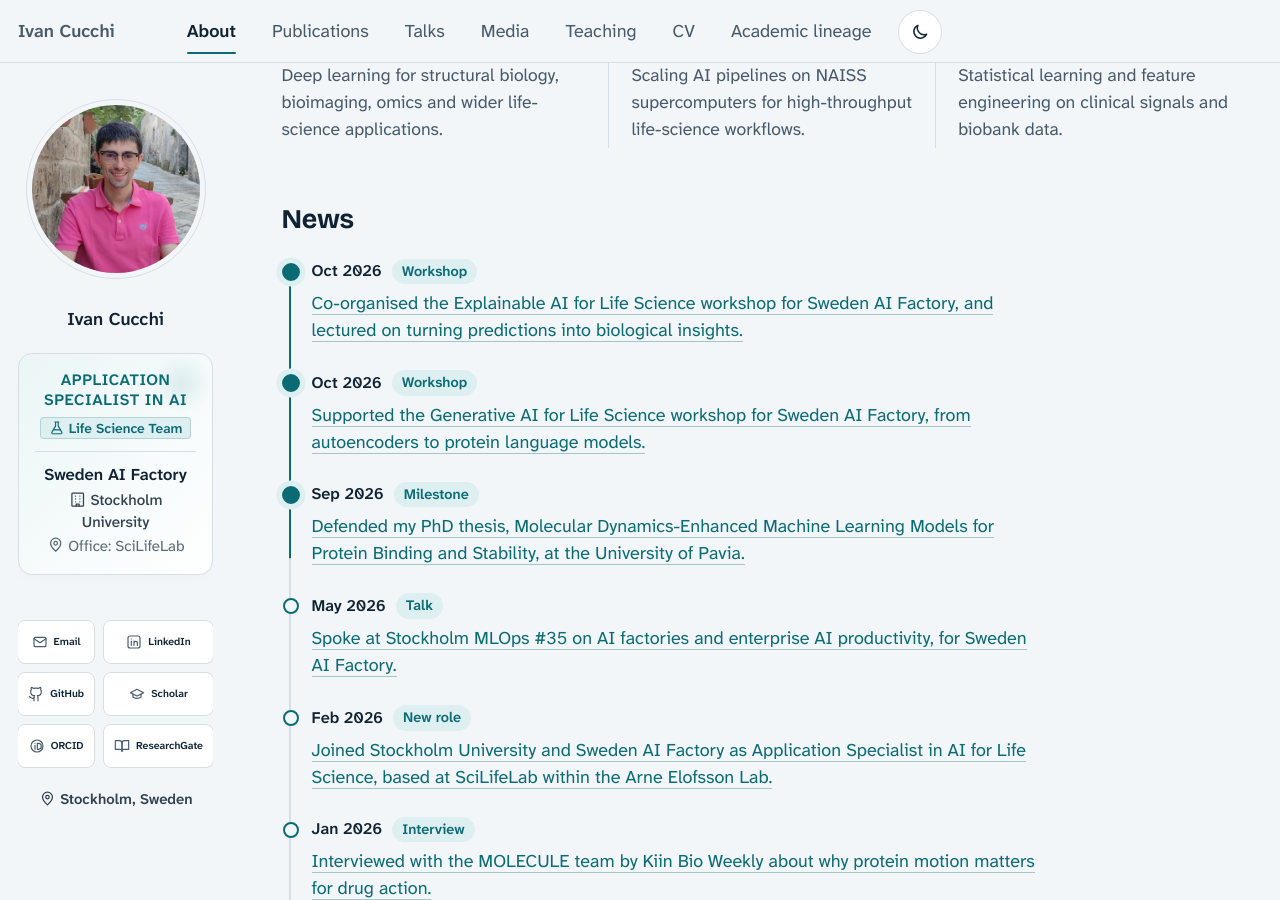
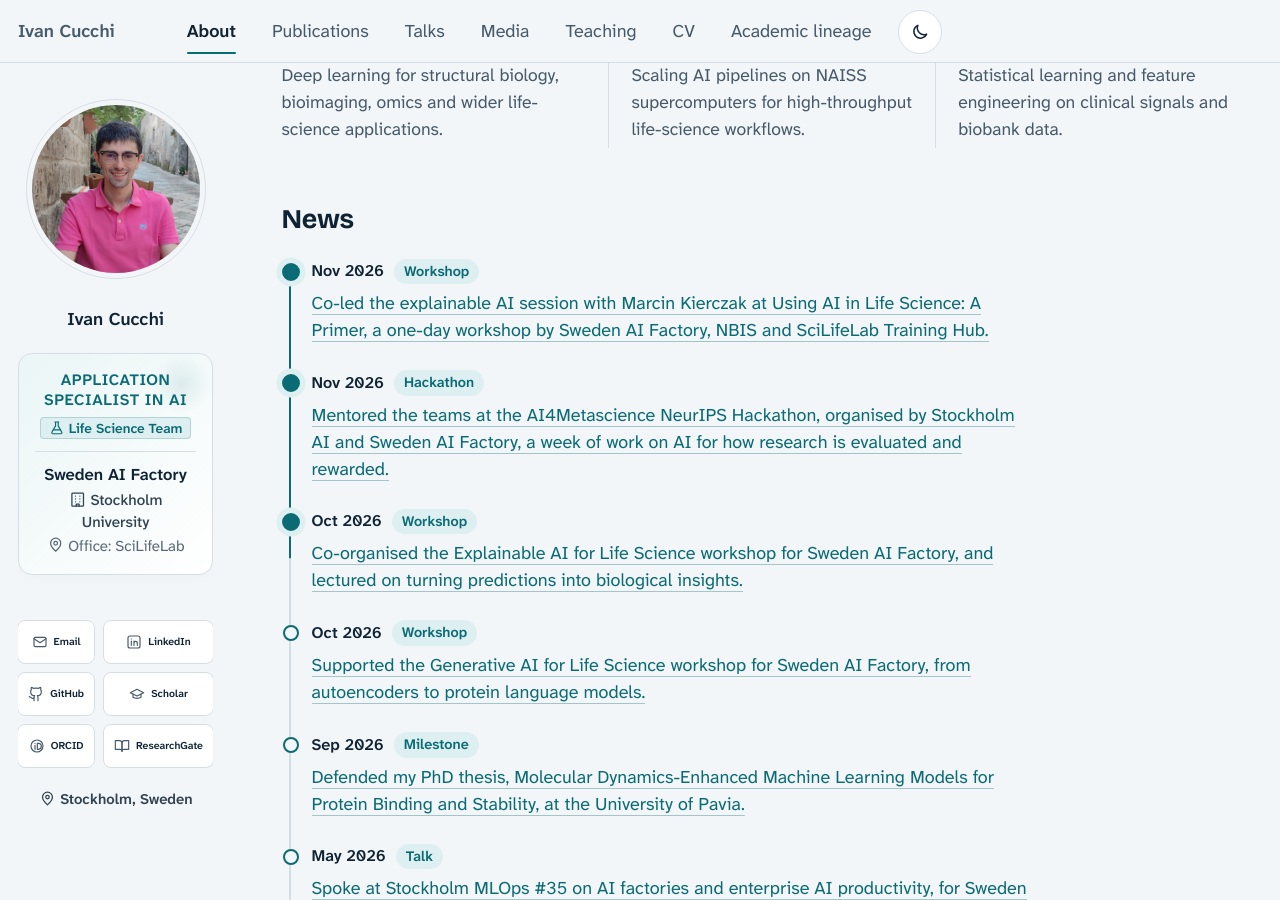
Before and after one commit to ivanqkk/ivanqkk.github.io, a Jekyll site: the page built from _pages/about-me.md, in a window 1280 px wide and 900 px high, scrolled down 500 px. Built offline with Jekyll 4.4.1, drawn with Linux system fonts in a browser that asks for light colours.

Commit message:
News: Using AI in Life Science primer and AI4Metascience hackathon

```diff
--- a/_data/news.yml
+++ b/_data/news.yml
@@ -11,6 +11,18 @@
 #   url   (optional) makes the text a link. Site-relative paths start with "/"
 #         ("/publications/"); anything containing "://" is treated as external
 #         and opens in a new tab.
+
+- date: "Nov 2026"
+  dt: 2026-11
+  tag: "Workshop"
+  text: "Co-led the explainable AI session with Marcin Kierczak at Using AI in Life Science: A Primer, a one-day workshop by Sweden AI Factory, NBIS and SciLifeLab Training Hub."
+  url: "/talks/"
+
+- date: "Nov 2026"
+  dt: 2026-11
+  tag: "Hackathon"
+  text: "Mentored the teams at the AI4Metascience NeurIPS Hackathon, organised by Stockholm AI and Sweden AI Factory, a week of work on AI for how research is evaluated and rewarded."
+  url: "/talks/"
 
 - date: "Oct 2026"
   dt: 2026-10
```
